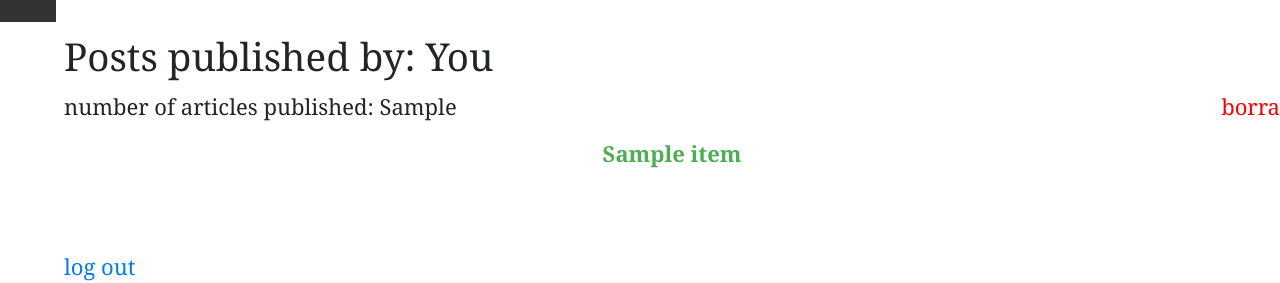
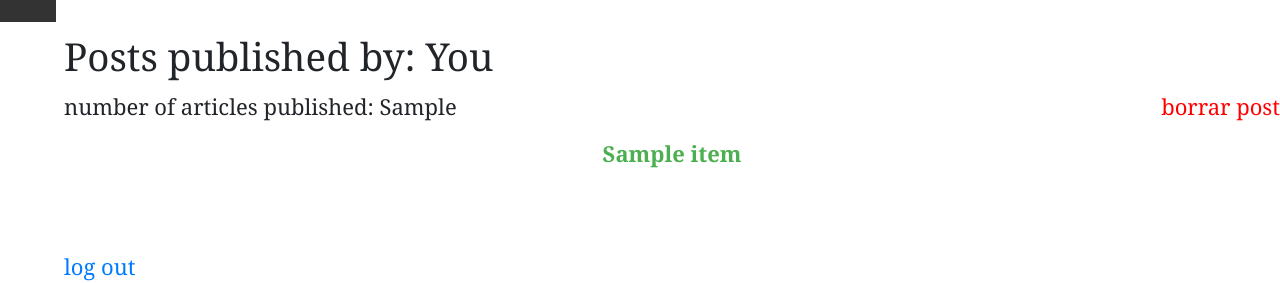
Before and after one commit to Richardjiemenz0812/estud.io, a Flask app: template templates/profile.html in a window 1280 px wide. Shown: the part 778-1061 px from the top of the page. Run offline with Flask 2, Linux system fonts and the light colour scheme; the template is opened without the code that fills it: most values are stand-ins (such as "Sample title", 1, 10 or a date in 2020); some libraries are stand-ins or nearby versions.

Commit message:
just smalls fixes 3/22/20 4AM

```diff
--- a/server.py
+++ b/server.py
@@ -207,7 +207,7 @@ def sw():
 def logout():
     user=session['user']
     res=make_response(redirect("/"))
-    res.set_cookie("user",user,0)
+    res.set_cookie("session",user,0)
     return res
 
 @app.route("/user")
--- a/templates/profile.html
+++ b/templates/profile.html
@@ -14,7 +14,7 @@
     <br>
     <h3>Posts published by: You</h3>
     <form action="#" method="post">
-        <a style="color: red; float:right;">borra</a>
+        <a href="#" style="color: red; float:right;">borrar post</a>
     </form>
        number of articles published: {{ n }}
 </div>
```
Also changed, not shown: static/imgs/0.42027404851950834.jpg (added).
